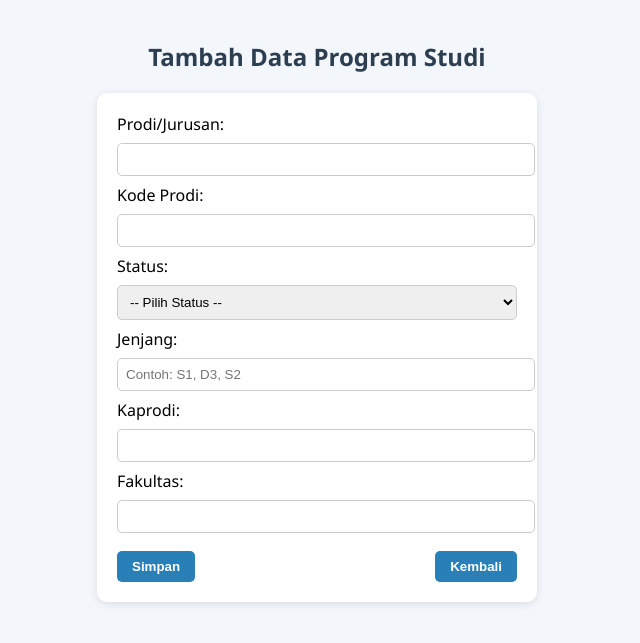
After one commit to vikrireyhanza-alt/2311700044_M.Vikry_PemrogramanWeb2, a PHP site: page /tambah.php in a window 1280 px wide. The commit adds this page. Shown: the top 643 px of the page, without its empty margins (323-963 px from the left). Run offline with PHP 8.4, Linux system fonts and the light colour scheme.

Commit message:
menambahkan file crud

```diff
--- /dev/null
+++ b/hapus.php
@@ -0,0 +1,6 @@
+<?php
+include 'koneksi.php';
+$id = $_GET['id'];
+mysqli_query($koneksi, "DELETE FROM prodi WHERE id=$id");
+header("Location: index.php");
+?>
--- /dev/null
+++ b/koneksi.php
@@ -0,0 +1,12 @@
+<?php
+$host = "localhost";
+$user = "root";
+$pass = "";
+$db = "kampus";
+
+$koneksi = mysqli_connect($host, $user, $pass, $db);
+
+if (!$koneksi) {
+    die("Koneksi gagal: " . mysqli_connect_error());
+}
+?>
--- /dev/null
+++ b/style.css
@@ -0,0 +1,71 @@
+body {
+    font-family: "Segoe UI", Tahoma, Geneva, Verdana, sans-serif;
+    background: #f3f6fa;
+    margin: 0;
+    padding: 20px;
+}
+
+h2 {
+    color: #2c3e50;
+    text-align: center;
+}
+
+table {
+    border-collapse: collapse;
+    width: 100%;
+    background-color: #fff;
+    box-shadow: 0 2px 8px rgba(0, 0, 0, 0.1);
+    border-radius: 8px;
+    overflow: hidden;
+}
+
+table th {
+    background-color: #2980b9;
+    color: white;
+    text-align: left;
+    padding: 10px;
+}
+
+table td {
+    border-bottom: 1px solid #ddd;
+    padding: 10px;
+}
+
+table tr:hover {
+    background-color: #f5f5f5;
+}
+
+a {
+    text-decoration: none;
+}
+
+button, input[type="submit"] {
+    background-color: #2980b9;
+    color: white;
+    border: none;
+    padding: 8px 15px;
+    border-radius: 5px;
+    cursor: pointer;
+    font-weight: bold;
+}
+
+button:hover, input[type="submit"]:hover {
+    background-color: #1abc9c;
+}
+
+form {
+    background: #fff;
+    padding: 20px;
+    border-radius: 10px;
+    width: 400px;
+    margin: 20px auto;
+    box-shadow: 0 2px 8px rgba(0, 0, 0, 0.1);
+}
+
+form input[type="text"], form select {
+    width: 100%;
+    padding: 8px;
+    margin: 8px 0;
+    border: 1px solid #ccc;
+    border-radius: 5px;
+}
--- /dev/null
+++ b/tambah.php
@@ -0,0 +1,61 @@
+<?php include 'koneksi.php'; ?>
+<!DOCTYPE html>
+<html>
+<head>
+    <title>Tambah Data Prodi</title>
+    <link rel="stylesheet" href="style.css">
+</head>
+<body>
+    <h2>Tambah Data Program Studi</h2>
+
+    <form method="post" action="">
+        <label>Prodi/Jurusan:</label>
+        <input type="text" name="prodi_jurusan" required>
+
+        <label>Kode Prodi:</label>
+        <input type="text" name="kode_prodi" required>
+
+        <label>Status:</label>
+        <select name="status" required>
+            <option value="">-- Pilih Status --</option>
+            <option value="aktif">Aktif</option>
+            <option value="tidak aktif">Tidak Aktif</option>
+        </select>
+
+        <label>Jenjang:</label>
+        <input type="text" name="jenjang" placeholder="Contoh: S1, D3, S2" required>
+
+        <label>Kaprodi:</label>
+        <input type="text" name="kaprodi" required>
+
+        <label>Fakultas:</label>
+        <input type="text" name="fakultas" required>
+
+        <div style="display:flex; justify-content:space-between; align-items:center; margin-top:10px;">
+            <input type="submit" name="submit" value="Simpan">
+            <a href="index.php"><button type="button">Kembali</button></a>
+        </div>
+    </form>
+
+    <?php
+    if (isset($_POST['submit'])) {
+        $prodi_jurusan = $_POST['prodi_jurusan'];
+        $kode_prodi = $_POST['kode_prodi'];
+        $status = $_POST['status'];
+        $jenjang = $_POST['jenjang'];
+        $kaprodi = $_POST['kaprodi'];
+        $fakultas = $_POST['fakultas'];
+
+        // Simpan ke database
+        $query = "INSERT INTO prodi (prodi_jurusan, kode_prodi, status, jenjang, kaprodi, fakultas)
+                  VALUES ('$prodi_jurusan', '$kode_prodi', '$status', '$jenjang', '$kaprodi', '$fakultas')";
+        mysqli_query($koneksi, $query);
+
+        echo "<script>
+                alert('Data berhasil disimpan!');
+                window.location='index.php';
+              </script>";
+    }
+    ?>
+</body>
+</html>
```
Also changed, not shown: edit.php (added, +56 -0 lines), index.php (+43 -74 lines).
